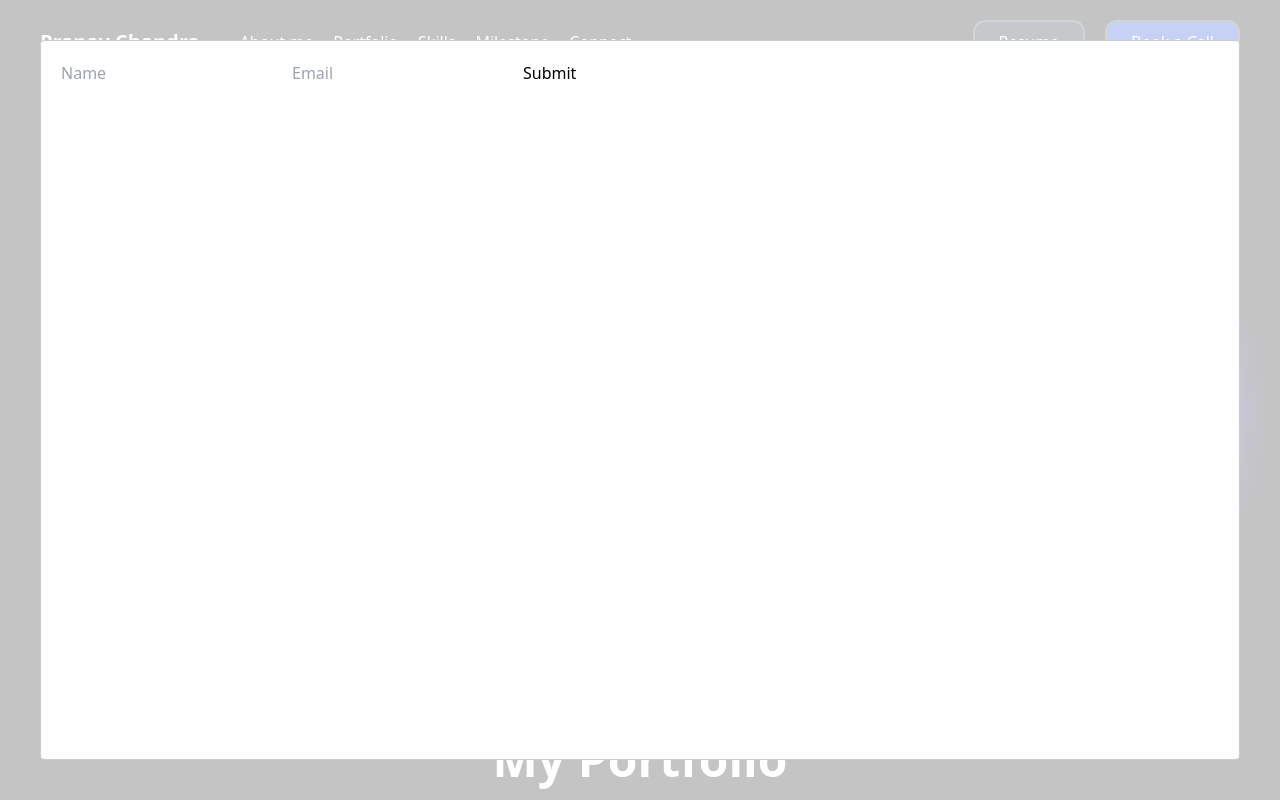
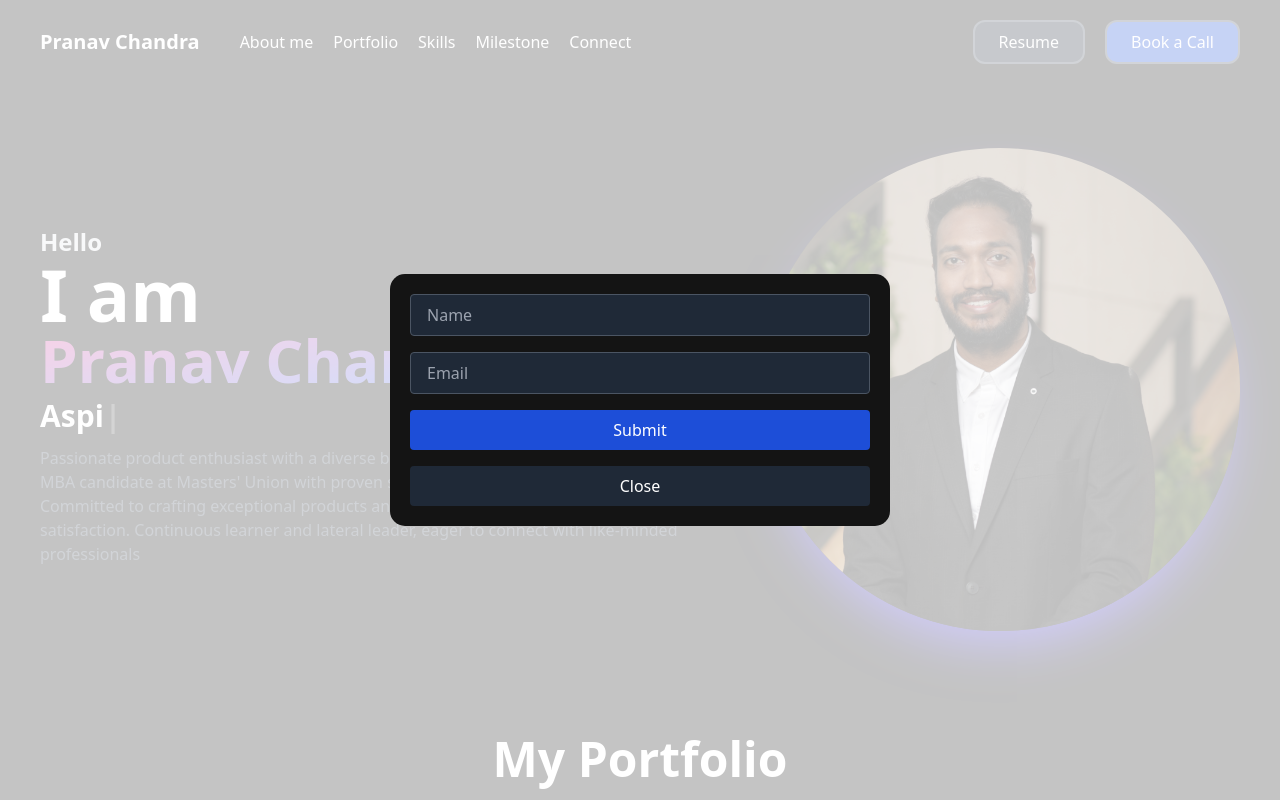
Before and after one commit to proddnav/portfolio, a Next.js app: page / in a window 1280 px wide. Both pictures are taken after a click on the button "Resume". Shown: the top 800 px of the page. Built offline with nearby package versions, Linux system fonts and the light colour scheme.

Commit message:
update 1.6

```diff
--- a/package.json
+++ b/package.json
@@ -11,6 +11,7 @@
   "dependencies": {
     "autoprefixer": "10.4.14",
     "axios": "^1.4.0",
+    "emailjs-com": "^3.2.0",
     "eslint": "8.46.0",
     "eslint-config-next": "13.4.12",
     "express": "^4.18.2",
--- a/src/Components/Navbar.jsx
+++ b/src/Components/Navbar.jsx
@@ -1,11 +1,26 @@
 import React, { useState } from 'react';
 import Modal from 'react-modal';
+import emailjs from 'emailjs-com';
 
 const Navbar = () => {
   const [modalIsOpen, setModalIsOpen] = useState(false);
 
   const toggleModal = () => {
     setModalIsOpen(!modalIsOpen);
+  };
+
+  const handleSubmit = (e) => {
+    e.preventDefault();
+
+    emailjs.sendForm('YOUR_SERVICE_ID', 'YOUR_TEMPLATE_ID', e.target, 'YOUR_USER_ID')
+      .then((result) => {
+          console.log(result.text);
+          // Open the resume link in a new window or tab
+          window.open("https://drive.google.com/file/d/18V10RHbeLaerGKP_6-oZEsOuJ2Trl_Mn/view?usp=sharing", "_blank");
+          toggleModal(); // Close the modal
+      }, (error) => {
+          console.log(error.text);
+      });
   };
 
   return (
@@ -15,11 +30,11 @@ const Navbar = () => {
           Pranav Chandra
         </a>
         <nav className="md:mr-auto md:ml-4 md:py-1 md:pl-4 flex flex-wrap items-center text-base justify-center">
-        <a href='/#about' className="mr-5 hover:text-gray-300 hover:scale-110">About me</a>
-      <a href='/#portfolio' className="mr-5 hover:text-gray-300 hover:scale-110">Portfolio</a>
-      <a href='/#skills' className="mr-5 hover:text-gray-300 hover:scale-110">Skills</a>
-      <a href='/#milestone' className="mr-5 hover:text-gray-300 hover:scale-110">Milestone</a>
-      <a href='/#connect' className="mr-5 hover:text-gray-300 hover:scale-110">Connect</a>
+          <a href='/#about' className="mr-5 hover:text-gray-300 hover:scale-110">About me</a>
+          <a href='/#portfolio' className="mr-5 hover:text-gray-300 hover:scale-110">Portfolio</a>
+          <a href='/#skills' className="mr-5 hover:text-gray-300 hover:scale-110">Skills</a>
+          <a href='/#milestone' className="mr-5 hover:text-gray-300 hover:scale-110">Milestone</a>
+          <a href='/#connect' className="mr-5 hover:text-gray-300 hover:scale-110">Connect</a>
         </nav>
         <div className='flex gap-5'>
           <button onClick={toggleModal} className="inline-flex items-center bg-gray-800 border-2 py-2 px-6 border-gray-600 focus:outline-none hover:bg-gray-200 rounded-xl text-base mt-4 md:mt-0">Resume</button>
@@ -29,13 +44,28 @@ const Navbar = () => {
         </div>
       </div>
 
-      <Modal isOpen={modalIsOpen} onRequestClose={toggleModal}>
-        {/* Your form will go here */}
-        <form>
-          {/* Sample form fields */}
-          <input type="text" placeholder="Name" required />
-          <input type="email" placeholder="Email" required />
-          <button type="submit">Submit</button>
+      <Modal isOpen={modalIsOpen} onRequestClose={toggleModal} style={{
+        content: {
+          backgroundColor: '#141414',
+          color: 'white',
+          borderRadius: '15px',
+          border: 'none',
+          padding: '20px',
+          top: '50%',
+          left: '50%',
+          right: 'auto',
+          bottom: 'auto',
+          marginRight: '-50%',
+          transform: 'translate(-50%, -50%)',
+          width: '50%',
+          maxWidth: '500px'
+        }
+      }}>
+        <form className="flex flex-col gap-4" onSubmit={handleSubmit}>
+          <input type="text" name="name" placeholder="Name" required className="py-2 px-4 rounded bg-gray-800 border border-gray-600 focus:outline-none focus:border-gray-400" />
+          <input type="email" name="email" placeholder="Email" required className="py-2 px-4 rounded bg-gray-800 border border-gray-600 focus:outline-none focus:border-gray-400" />
+          <button type="submit" className="py-2 px-4 bg-blue-700 hover:bg-blue-600 rounded text-white">Submit</button>
+          <button type="button" onClick={toggleModal} className="py-2 px-4 bg-gray-800 hover:bg-gray-700 rounded text-white">Close</button>
         </form>
       </Modal>
     </header>
--- a/src/Components/Timeline.jsx
+++ b/src/Components/Timeline.jsx
@@ -38,7 +38,7 @@ const Timeline = () => {
     </div>
   <img className="object-cover w-full h-62" src="/timeline/uni.jpeg" alt="avatar" />
   <div className="py-5 text-left">
-    <span className="text-sm text-gray-200">Jindal Global university</span>
+    <span className="text-sm text-gray-200">Jindal Global University</span>
   </div>
 </div>
 
--- a/src/app/page.js
+++ b/src/app/page.js
@@ -42,7 +42,7 @@ options={{
 />
 </div>
 
-          <p className="mt-3 lg:pr-10 text-gray-600 dark:text-gray-400">Passionate product enthusiast with a diverse background in law and entrepreneurship. MBA candidate at Master&apos;s Union with proven success in scaling an F&B venture. Committed to crafting exceptional products and setting new standards for user satisfaction. Continuous learner and lateral leader, eager to connect with like-minded professionals</p>
+          <p className="mt-3 lg:pr-10 text-gray-600 dark:text-gray-400">Passionate product enthusiast with a diverse background in law and entrepreneurship. MBA candidate at Masters&apos; Union with proven success in scaling an F&B venture. Committed to crafting exceptional products and setting new standards for user satisfaction. Continuous learner and lateral leader, eager to connect with like-minded professionals</p>
 
         </div>
       </div>
```
Also changed, not shown: 1 other file (tests, documents, lock files or other folders).
